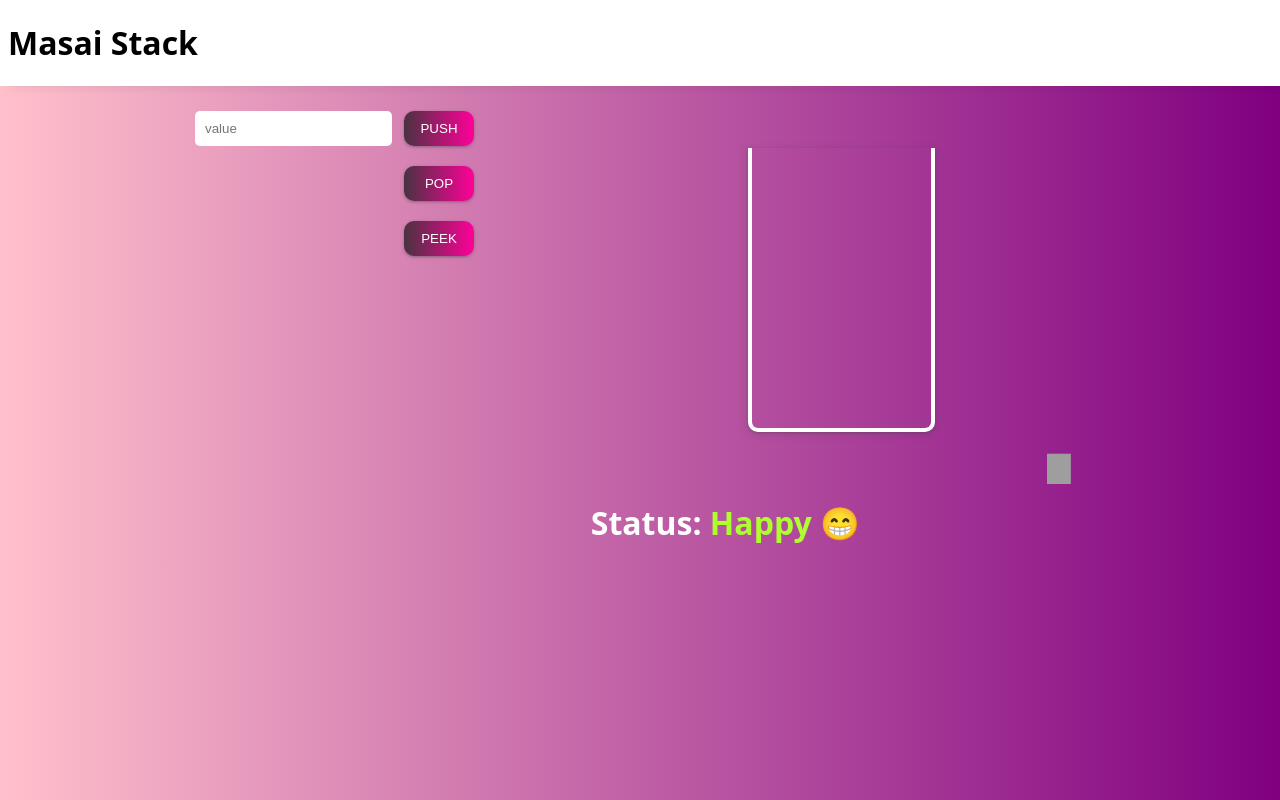
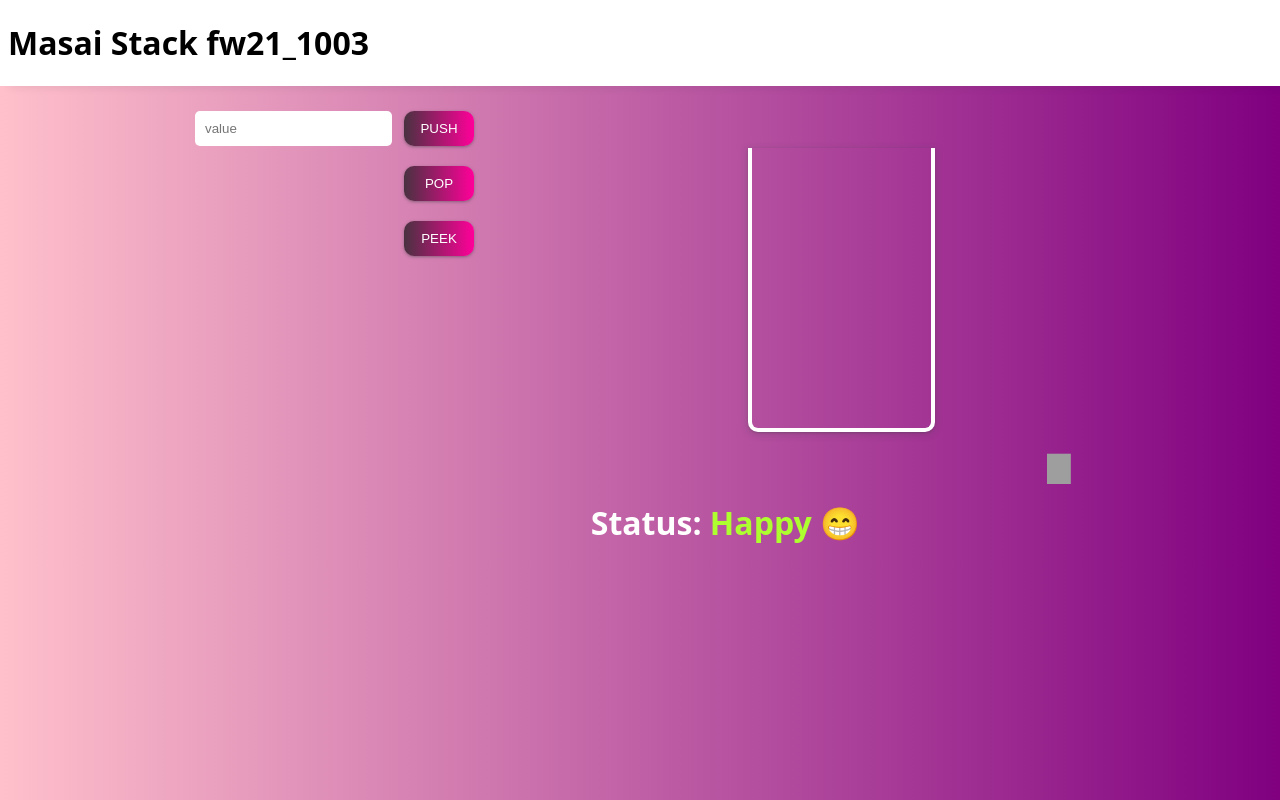
Before and after one commit to dev-Imsaurabh/masai-stack, a plain HTML site: page index.html in a window 1280 px wide. Drawn offline with Linux system fonts and the light colour scheme; grey boxes are pictures that could not be loaded.

Commit message:
Update index.html

```diff
--- a/index.html
+++ b/index.html
@@ -10,7 +10,7 @@
 <body>
 
     <div id="navbar">
-        <h1>Masai Stack</h1>
+        <h1>Masai Stack fw21_1003</h1>
     </div>
 
     <div id="container">
```
